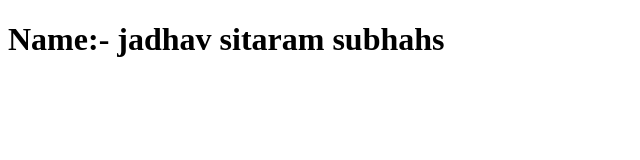
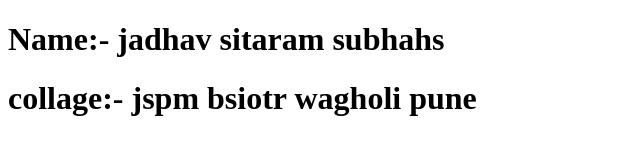
Before and after one commit to Sitaramjadhav/my-first-repo, a plain HTML site: page info.html in a window 1280 px wide. Shown: the whole page, without its empty margins (0-640 px from the left). Drawn offline with Linux system fonts and the light colour scheme.

Commit message:
add basic info

```diff
--- a/info.html
+++ b/info.html
@@ -5,5 +5,6 @@
 </head>
 <body>
     <h1> Name:- jadhav sitaram subhahs </h1>
+    <h1>collage:- jspm bsiotr wagholi pune </h1>
 </body>
 </html>
```
